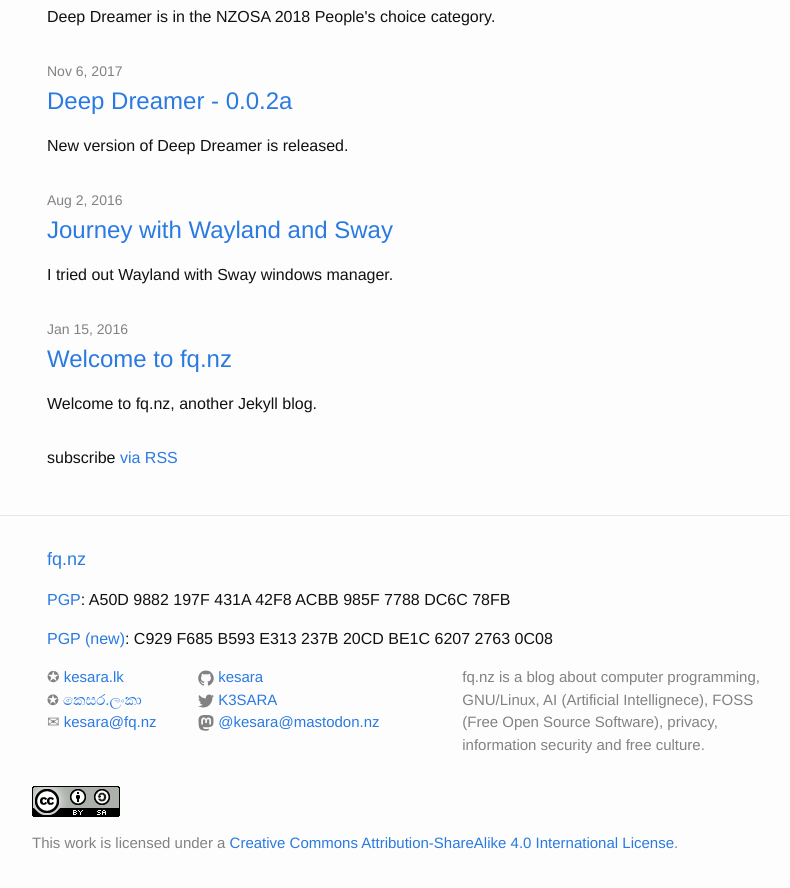
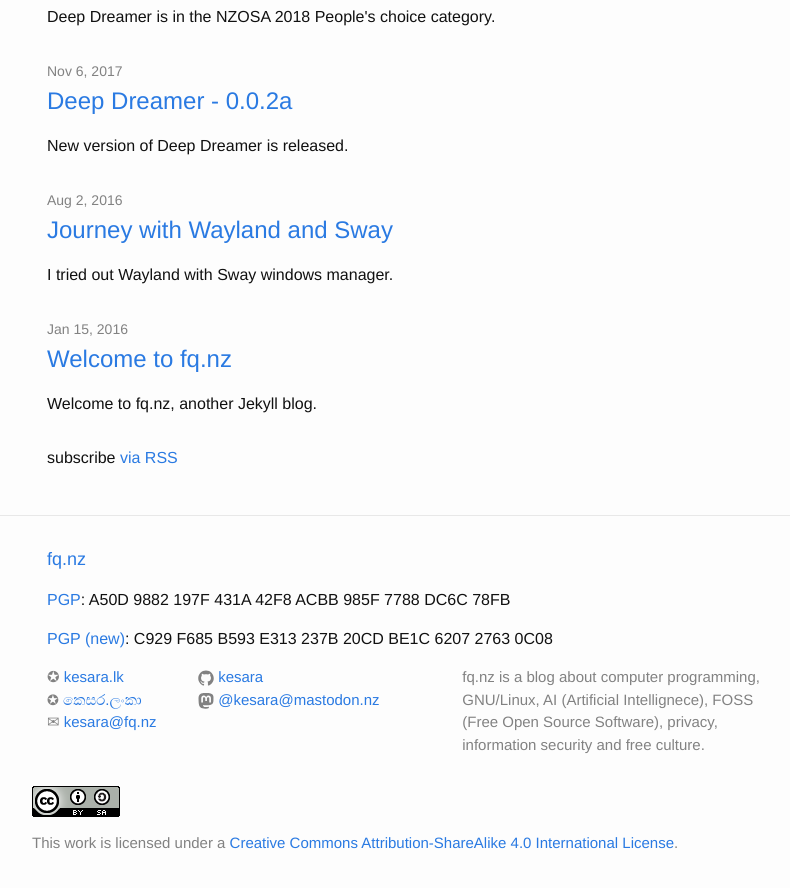
Before and after one commit to kesara/kesara.github.io, a Jekyll site: the page built from index.html, in a window 1280 px wide and 900 px high, scrolled down 1110 px. Shown: the top 888 px of the window, without its empty margins (223-1013 px from the left). Built offline with Jekyll 4.4.1, drawn with Linux system fonts in a browser that asks for light colours.

Commit message:
Remove twiter links

```diff
--- a/_config.yml
+++ b/_config.yml
@@ -8,7 +8,6 @@ description: > # this means to ignore newlines until "baseurl:"
 baseurl: "" # the subpath of your site, e.g. /blog/
 url: "https://fq.nz/" # the base hostname & protocol for your site
 image: "/images/logo.png"
-twitter_username: K3SARA
 github_username:  kesara
 
 # Build settings
--- a/_includes/footer.html
+++ b/_includes/footer.html
@@ -31,21 +31,6 @@
           </li>
           {% endif %}
 
-          {% if site.twitter_username %}
-          <li>
-            <a href="https://twitter.com/{{ site.twitter_username }}">
-              <span class="icon  icon--twitter">
-                <svg viewBox="0 0 16 16">
-                  <path fill="#828282" d="M15.969,3.058c-0.586,0.26-1.217,0.436-1.878,0.515c0.675-0.405,1.194-1.045,1.438-1.809
-                  c-0.632,0.375-1.332,0.647-2.076,0.793c-0.596-0.636-1.446-1.033-2.387-1.033c-1.806,0-3.27,1.464-3.27,3.27 c0,0.256,0.029,0.506,0.085,0.745C5.163,5.404,2.753,4.102,1.14,2.124C0.859,2.607,0.698,3.168,0.698,3.767 c0,1.134,0.577,2.135,1.455,2.722C1.616,6.472,1.112,6.325,0.671,6.08c0,0.014,0,0.027,0,0.041c0,1.584,1.127,2.906,2.623,3.206 C3.02,9.402,2.731,9.442,2.433,9.442c-0.211,0-0.416-0.021-0.615-0.059c0.416,1.299,1.624,2.245,3.055,2.271 c-1.119,0.877-2.529,1.4-4.061,1.4c-0.264,0-0.524-0.015-0.78-0.046c1.447,0.928,3.166,1.469,5.013,1.469 c6.015,0,9.304-4.983,9.304-9.304c0-0.142-0.003-0.283-0.009-0.423C14.976,4.29,15.531,3.714,15.969,3.058z"/>
-                </svg>
-              </span>
-
-              <span class="username">{{ site.twitter_username }}</span>
-            </a>
-          </li>
-          {% endif %}
-
           <li>
             <a rel="me" href="https://mastodon.nz/@kesara">
               <span class="icon">
```
